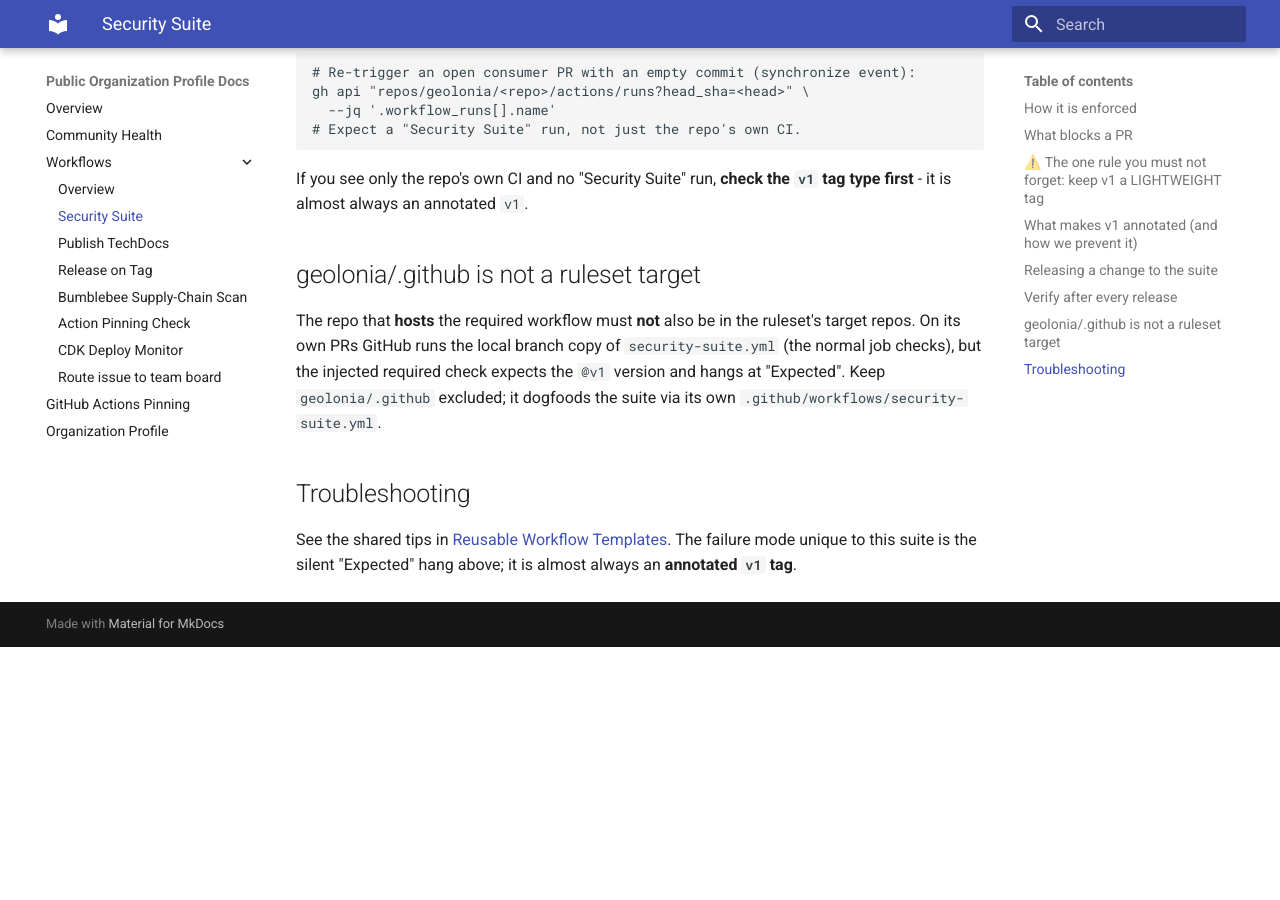
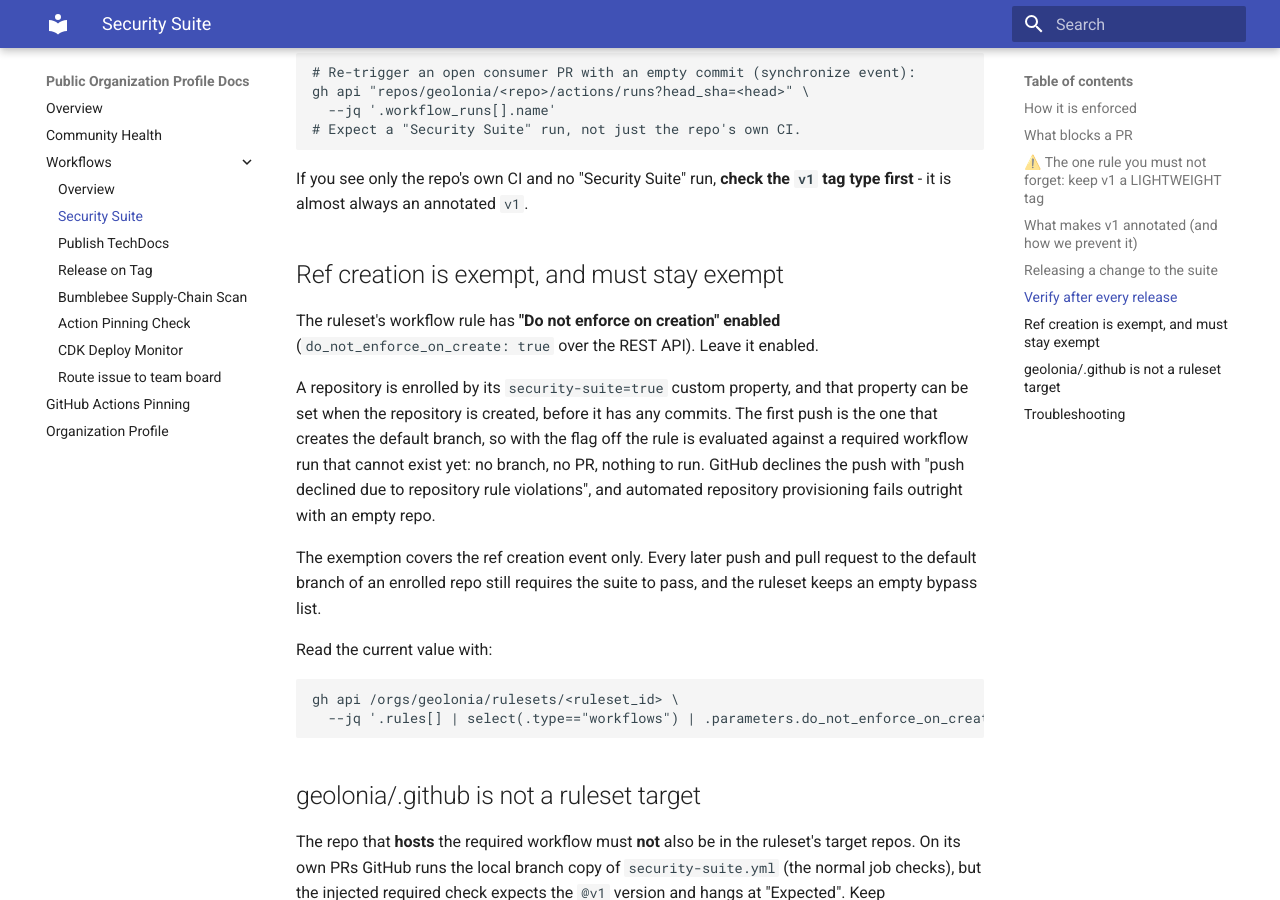
Before and after one commit to geolonia/.github, an MkDocs documentation site: the page built from docs/workflows/security-suite.md, in a window 1280 px wide and 900 px high, scrolled down 2358 px. Built offline with MkDocs 1.6.1 and Material for MkDocs 9.7.7, drawn with Linux system fonts in a browser that asks for light colours; before the commit the page ends 3005 px from its top, so only the background shows below that.

Commit message:
docs(security-suite): record why ref creation is exempt from the workflow rule (#108)
The org ruleset enrolls repos by the security-suite=true custom property,
which can be set at repository creation time, before any commits exist. The
initial push creates the default branch, so the required-workflow rule would
be evaluated against a run that cannot exist yet and the push is declined.
Note that do_not_enforce_on_create must stay enabled, and that the exemption
is scoped to ref creation only.

````diff
--- a/docs/workflows/security-suite.md
+++ b/docs/workflows/security-suite.md
@@ -105,6 +105,30 @@ gh api "repos/geolonia/<repo>/actions/runs?head_sha=<head>" \
 If you see only the repo's own CI and no "Security Suite" run, **check the `v1`
 tag type first** - it is almost always an annotated `v1`.
 
+## Ref creation is exempt, and must stay exempt
+
+The ruleset's workflow rule has **"Do not enforce on creation" enabled**
+(`do_not_enforce_on_create: true` over the REST API). Leave it enabled.
+
+A repository is enrolled by its `security-suite=true` custom property, and that
+property can be set when the repository is created, before it has any commits.
+The first push is the one that creates the default branch, so with the flag off
+the rule is evaluated against a required workflow run that cannot exist yet:
+no branch, no PR, nothing to run. GitHub declines the push with "push declined
+due to repository rule violations", and automated repository provisioning fails
+outright with an empty repo.
+
+The exemption covers the ref creation event only. Every later push and pull
+request to the default branch of an enrolled repo still requires the suite to
+pass, and the ruleset keeps an empty bypass list.
+
+Read the current value with:
+
+```bash
+gh api /orgs/geolonia/rulesets/<ruleset_id> \
+  --jq '.rules[] | select(.type=="workflows") | .parameters.do_not_enforce_on_create'
+```
+
 ## geolonia/.github is not a ruleset target
 
 The repo that **hosts** the required workflow must **not** also be in the
````
